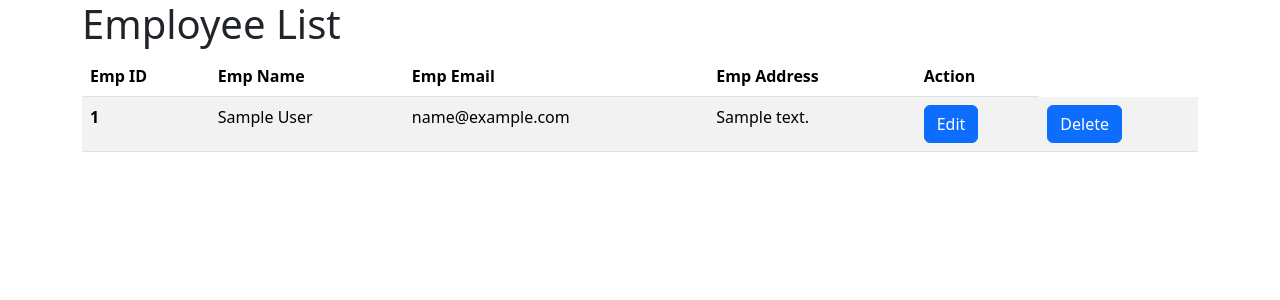
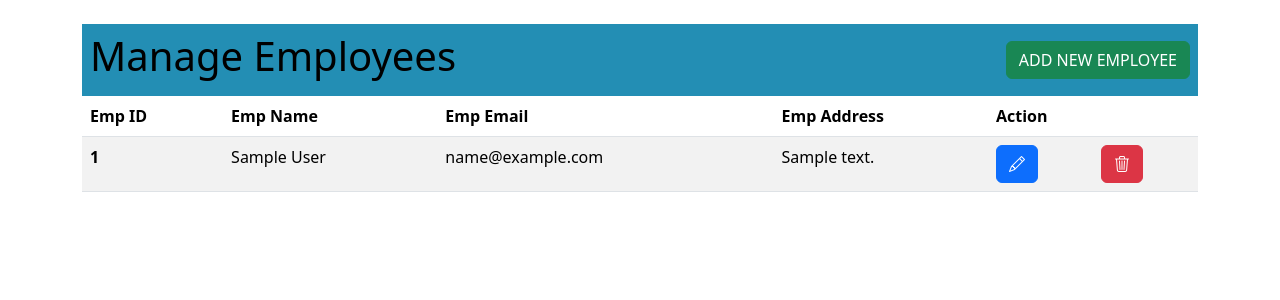
Before and after one commit to anirudhguptha26/CRUD, a Django app: page /emp_list/ in a window 1280 px wide. Shown: the top 300 px of the page. Run offline with Django 5.2, Linux system fonts and the light colour scheme; tables that the repository leaves empty hold one stand-in row (values such as "Sample post").

Commit message:
push changes into git

```diff
--- a/IronMan/crud/templates/emp_list.html
+++ b/IronMan/crud/templates/emp_list.html
@@ -4,31 +4,34 @@
 <head>
     <meta charset="UTF-8">
     <meta name="viewport" content="width=device-width, initial-scale=1.0">
-    <title>Document</title>
+    <title>Manage Employees</title>
     <link href="https://cdn.jsdelivr.net/npm/bootstrap@5.3.8/dist/css/bootstrap.min.css" rel="stylesheet"
         integrity="sha384-sRIl4kxILFvY47J16cr9ZwB07vP4J8+LH7qKQnuqkuIAvNWLzeN8tE5YBujZqJLB" crossorigin="anonymous">
+    <link rel="stylesheet" href="https://cdn.jsdelivr.net/npm/bootstrap-icons@1.11.3/font/bootstrap-icons.min.css">
+    <style>
+    </style>
 
 </head>
 
 <body>
     <div class="container">
-        <div class="row">
-            <div class="col-md-12">
-                <h1>Employee List</h1>
-            </div>
-        </div>
-        <div class="row">
-            <div class="col-md-12">
-                <table class="table table-striped">
-                    <thead>
+        <table class="table table-striped mt-4">
+            <tr>
+                <td colspan="3" style="vertical-align: middle; border: none; background-color: #2596be;">
+                    <h1 class="table_head">Manage Employees</h1>
+                </td>
+                <td colspan="3"
+                    style="vertical-align: middle; text-align: right; border: none; background-color: #2596be;">
+                    <a href="{% url 'emp_create'%}" class="btn btn-success">ADD NEW EMPLOYEE</a>
+                </td>
+            </tr>
             <tr>
                 <th scope="col">Emp ID</th>
                 <th scope="col">Emp Name</th>
                 <th scope="col">Emp Email</th>
                 <th scope="col">Emp Address</th>
-                            <th scope="col">Action</th>
+                <th scope="col" colspan="2">Action</th>
             </tr>
-                    </thead>
             <tbody>
                 {% for emp in employees%}
                 <tr>
@@ -37,20 +40,20 @@
                     <td>{{emp.emp_email}}</td>
                     <td>{{emp.emp_address}}</td>
                     <td>
-                                <a href="{% url 'emp_edit' emp.id%}" class="btn btn-primary">Edit</a>
+                        <a href="{% url 'emp_edit' emp.id%}" class="btn btn-primary">
+                            <i class="bi bi-pencil"></i>
+                        </a>
                     </td>
                     <td>
-                                <a href="{% url 'emp_delete' emp.id %}" class="btn btn-primary">Delete</a>
+                        <a href="{% url 'emp_delete' emp.id %}" class="btn btn-danger">
+                            <i class="bi bi-trash3"></i>
+                        </a>
                     </td>
                 </tr>
                 {% endfor%}
             </tbody>
         </table>
     </div>
-        </div>
-    </div>
-
-
 
 
     <script src="https://cdn.jsdelivr.net/npm/@popperjs/core@2.11.8/dist/umd/popper.min.js"
```
Lines whose indentation alone changed are shown as unchanged.
